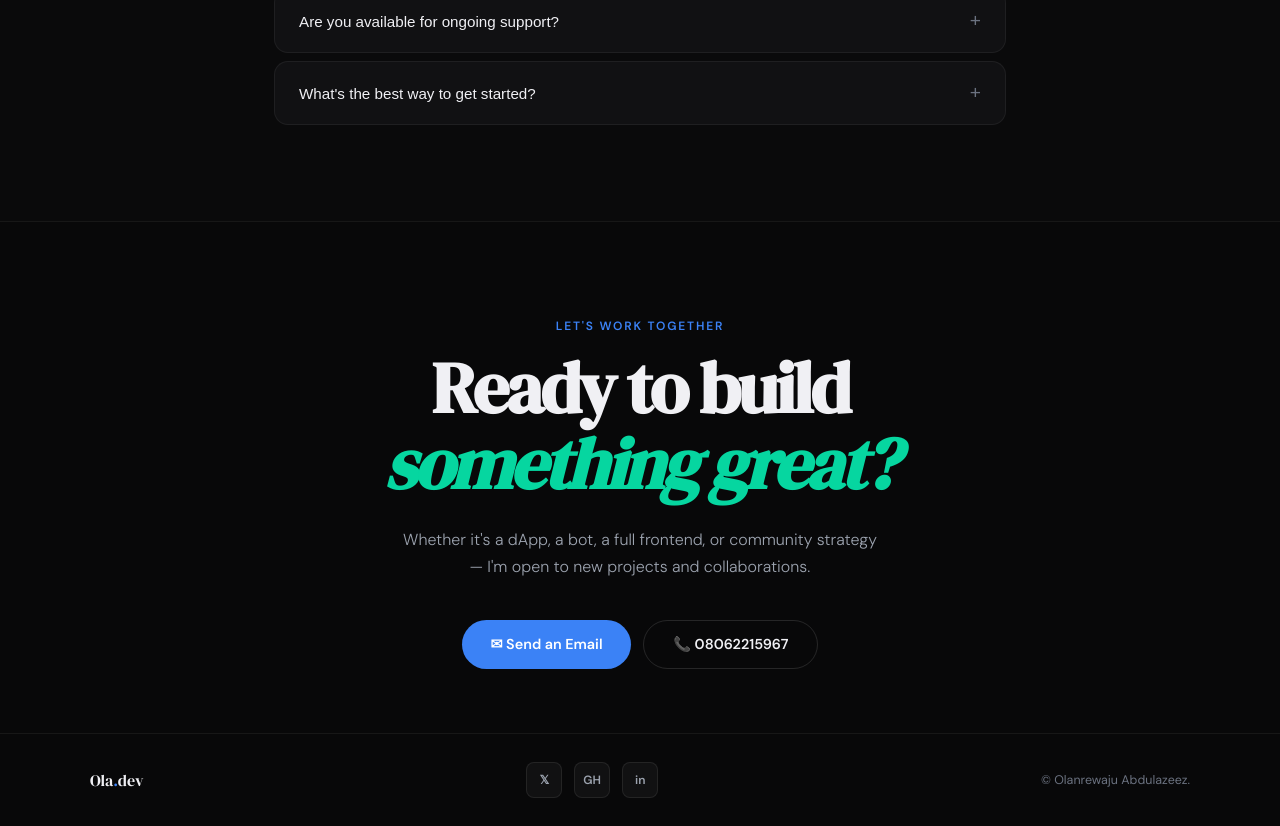
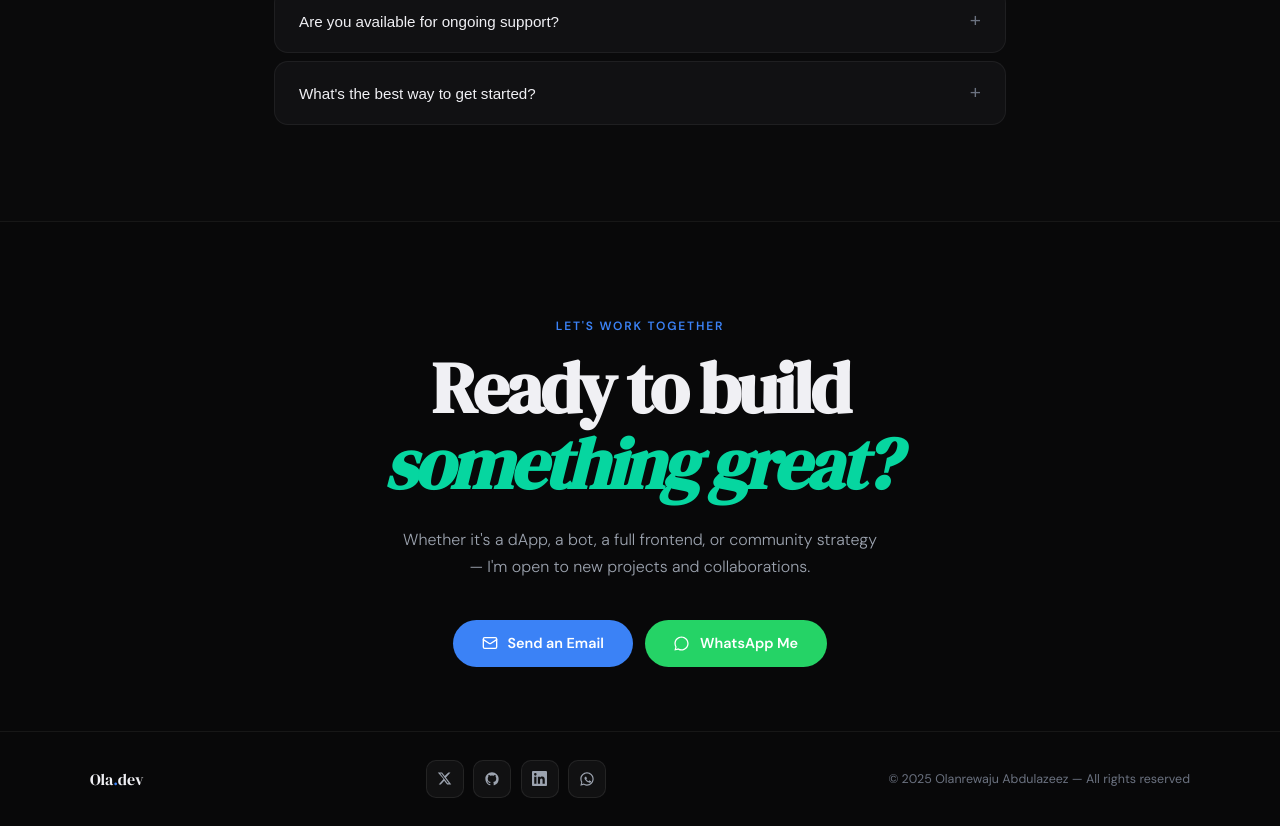
Before and after one commit to eazyholar/eazyholar-portfolio, a Next.js app: page / in a window 1280 px wide. Shown: the part 4918-5744 px from the top of the page. Built offline with nearby package versions, Linux system fonts and the light colour scheme.

Commit message:
footer whatsapp button + proper social icons + linkedin link

```diff
--- a/app/components/Footer.tsx
+++ b/app/components/Footer.tsx
@@ -23,21 +23,38 @@ export default function Footer() {
           <p style={{ color: "#9ca3af", fontWeight: 300, fontSize: "1rem", lineHeight: 1.7, maxWidth: 480, margin: "0 auto 2.5rem" }}>
             Whether it's a dApp, a bot, a full frontend, or community strategy — I'm open to new projects and collaborations.
           </p>
+
           <div style={{ display: "flex", gap: "0.75rem", justifyContent: "center", flexWrap: "wrap" }}>
-            <a href="mailto:eazyholar2607@gmail.com"
-              style={{ display: "inline-flex", alignItems: "center", gap: "0.5rem", padding: "0.9rem 1.8rem", borderRadius: "999px", background: "#3b82f6", color: "#fff", fontWeight: 600, fontSize: "0.9rem", textDecoration: "none", transition: "all .2s" }}
+
+            {/* Email button */}
+            <a
+              href="mailto:eazyholar2607@gmail.com"
+              style={{ display: "inline-flex", alignItems: "center", gap: "0.6rem", padding: "0.9rem 1.8rem", borderRadius: "999px", background: "#3b82f6", color: "#fff", fontWeight: 600, fontSize: "0.9rem", textDecoration: "none", transition: "all .2s" }}
               onMouseEnter={e => { (e.currentTarget as HTMLElement).style.background = "#2563eb"; (e.currentTarget as HTMLElement).style.transform = "translateY(-2px)"; }}
               onMouseLeave={e => { (e.currentTarget as HTMLElement).style.background = "#3b82f6"; (e.currentTarget as HTMLElement).style.transform = ""; }}
             >
-              ✉ Send an Email
+              <svg width="16" height="16" viewBox="0 0 24 24" fill="none" stroke="currentColor" strokeWidth="2" strokeLinecap="round" strokeLinejoin="round">
+                <rect width="20" height="16" x="2" y="4" rx="2"/><path d="m22 7-8.97 5.7a1.94 1.94 0 0 1-2.06 0L2 7"/>
+              </svg>
+              Send an Email
             </a>
-            <a href="tel:+2348062215967"
-              style={{ display: "inline-flex", alignItems: "center", gap: "0.5rem", padding: "0.9rem 1.8rem", borderRadius: "999px", background: "transparent", color: "#f0f0f4", border: "1px solid rgba(255,255,255,0.12)", fontWeight: 600, fontSize: "0.9rem", textDecoration: "none", transition: "all .2s" }}
-              onMouseEnter={e => { (e.currentTarget as HTMLElement).style.background = "rgba(255,255,255,0.05)"; (e.currentTarget as HTMLElement).style.transform = "translateY(-2px)"; }}
-              onMouseLeave={e => { (e.currentTarget as HTMLElement).style.background = "transparent"; (e.currentTarget as HTMLElement).style.transform = ""; }}
+
+            {/* WhatsApp button */}
+            <a
+              href="https://wa.me/2348062215967"
+              target="_blank"
+              rel="noreferrer"
+              style={{ display: "inline-flex", alignItems: "center", gap: "0.6rem", padding: "0.9rem 1.8rem", borderRadius: "999px", background: "#25D366", color: "#fff", fontWeight: 600, fontSize: "0.9rem", textDecoration: "none", transition: "all .2s" }}
+              onMouseEnter={e => { (e.currentTarget as HTMLElement).style.background = "#1ebe57"; (e.currentTarget as HTMLElement).style.transform = "translateY(-2px)"; }}
+              onMouseLeave={e => { (e.currentTarget as HTMLElement).style.background = "#25D366"; (e.currentTarget as HTMLElement).style.transform = ""; }}
             >
-              📞 08062215967
+              {/* WhatsApp SVG icon */}
+              <svg width="17" height="17" viewBox="0 0 32 32" fill="currentColor">
+                <path d="M16.003 2.667C8.639 2.667 2.667 8.638 2.667 16c0 2.361.638 4.573 1.749 6.484L2.667 29.333l7.099-1.716A13.29 13.29 0 0 0 16.003 29.333C23.365 29.333 29.333 23.362 29.333 16S23.365 2.667 16.003 2.667zm0 2.4c5.99 0 10.93 4.94 10.93 10.933S22 26.933 16.003 26.933a10.9 10.9 0 0 1-5.636-1.566l-.402-.243-4.214 1.018.998-4.075-.265-.418A10.886 10.886 0 0 1 5.07 16c0-5.993 4.94-10.933 10.933-10.933zm-3.e 6.2c-.213 0-.559.08-.852.398-.293.317-1.12 1.094-1.12 2.668s1.147 3.095 1.307 3.31c.16.214 2.24 3.57 5.52 4.862 2.72 1.073 3.28.86 3.87.806.59-.054 1.907-.78 2.174-1.533.267-.753.267-1.4.187-1.533-.08-.133-.293-.213-.614-.373s-1.907-.94-2.2-1.047c-.294-.106-.507-.16-.72.16-.213.32-.827 1.047-.987 1.26-.16.213-.32.24-.614.08-.293-.16-1.24-.457-2.36-1.457-.873-.78-1.46-1.74-1.633-2.034-.173-.293-.018-.452.13-.598.133-.133.293-.347.44-.52.146-.174.2-.294.3-.507.1-.213.053-.4-.027-.56-.08-.16-.7-1.733-.973-2.373-.253-.6-.52-.52-.72-.53-.187-.007-.4-.01-.614-.01z"/>
+              </svg>
+              WhatsApp Me
             </a>
+
           </div>
         </motion.div>
       </div>
@@ -45,30 +62,68 @@ export default function Footer() {
       {/* Bottom bar */}
       <div style={{ borderTop: "1px solid rgba(255,255,255,0.06)", padding: "1.75rem 1.5rem" }}>
         <div style={{ maxWidth: 1100, margin: "0 auto", display: "flex", alignItems: "center", justifyContent: "space-between", flexWrap: "wrap", gap: "1rem" }}>
+
           <div style={{ fontFamily: "var(--font-serif)", fontSize: "1rem", color: "#f0f0f4" }}>
             Ola<span style={{ color: "#3b82f6" }}>.</span>dev
           </div>
 
           {/* Social links */}
-          <div style={{ display: "flex", gap: "0.75rem" }}>
-            {[
-              { label: "Twitter", href: "https://twitter.com/eazyholar", short: "𝕏" },
-              { label: "GitHub", href: "https://github.com/eazyholar", short: "GH" },
-              { label: "LinkedIn", href: "#", short: "in" },
-            ].map(s => (
-              <a key={s.label} href={s.href} target="_blank" rel="noreferrer"
-                style={{ width: 36, height: 36, borderRadius: 8, background: "rgba(255,255,255,0.04)", border: "1px solid rgba(255,255,255,0.08)", display: "flex", alignItems: "center", justifyContent: "center", fontSize: "0.75rem", fontWeight: 700, color: "#9ca3af", textDecoration: "none", transition: "all .2s" }}
-                onMouseEnter={e => { (e.currentTarget as HTMLElement).style.background = "rgba(59,130,246,0.12)"; (e.currentTarget as HTMLElement).style.color = "#3b82f6"; (e.currentTarget as HTMLElement).style.borderColor = "rgba(59,130,246,0.3)"; }}
-                onMouseLeave={e => { (e.currentTarget as HTMLElement).style.background = "rgba(255,255,255,0.04)"; (e.currentTarget as HTMLElement).style.color = "#9ca3af"; (e.currentTarget as HTMLElement).style.borderColor = "rgba(255,255,255,0.08)"; }}
-              >
-                {s.short}
-              </a>
-            ))}
+          <div style={{ display: "flex", gap: "0.6rem", alignItems: "center" }}>
+
+            {/* Twitter / X */}
+            <a href="https://twitter.com/eazyholar" target="_blank" rel="noreferrer"
+              title="Twitter / X"
+              style={{ width: 38, height: 38, borderRadius: 10, background: "rgba(255,255,255,0.04)", border: "1px solid rgba(255,255,255,0.08)", display: "flex", alignItems: "center", justifyContent: "center", color: "#9ca3af", textDecoration: "none", transition: "all .2s" }}
+              onMouseEnter={e => { (e.currentTarget as HTMLElement).style.background = "rgba(255,255,255,0.1)"; (e.currentTarget as HTMLElement).style.color = "#f0f0f4"; (e.currentTarget as HTMLElement).style.borderColor = "rgba(255,255,255,0.2)"; }}
+              onMouseLeave={e => { (e.currentTarget as HTMLElement).style.background = "rgba(255,255,255,0.04)"; (e.currentTarget as HTMLElement).style.color = "#9ca3af"; (e.currentTarget as HTMLElement).style.borderColor = "rgba(255,255,255,0.08)"; }}
+            >
+              <svg width="15" height="15" viewBox="0 0 24 24" fill="currentColor">
+                <path d="M18.244 2.25h3.308l-7.227 8.26 8.502 11.24H16.17l-4.714-6.231-5.401 6.231H2.744l7.73-8.835L1.254 2.25H8.08l4.253 5.622 5.91-5.622zm-1.161 17.52h1.833L7.084 4.126H5.117z"/>
+              </svg>
+            </a>
+
+            {/* GitHub */}
+            <a href="https://github.com/eazyholar" target="_blank" rel="noreferrer"
+              title="GitHub"
+              style={{ width: 38, height: 38, borderRadius: 10, background: "rgba(255,255,255,0.04)", border: "1px solid rgba(255,255,255,0.08)", display: "flex", alignItems: "center", justifyContent: "center", color: "#9ca3af", textDecoration: "none", transition: "all .2s" }}
+              onMouseEnter={e => { (e.currentTarget as HTMLElement).style.background = "rgba(255,255,255,0.1)"; (e.currentTarget as HTMLElement).style.color = "#f0f0f4"; (e.currentTarget as HTMLElement).style.borderColor = "rgba(255,255,255,0.2)"; }}
+              onMouseLeave={e => { (e.currentTarget as HTMLElement).style.background = "rgba(255,255,255,0.04)"; (e.currentTarget as HTMLElement).style.color = "#9ca3af"; (e.currentTarget as HTMLElement).style.borderColor = "rgba(255,255,255,0.08)"; }}
+            >
+              <svg width="16" height="16" viewBox="0 0 24 24" fill="currentColor">
+                <path d="M12 2C6.477 2 2 6.484 2 12.017c0 4.425 2.865 8.18 6.839 9.504.5.092.682-.217.682-.483 0-.237-.008-.868-.013-1.703-2.782.605-3.369-1.343-3.369-1.343-.454-1.158-1.11-1.466-1.11-1.466-.908-.62.069-.608.069-.608 1.003.07 1.531 1.032 1.531 1.032.892 1.53 2.341 1.088 2.91.832.092-.647.35-1.088.636-1.338-2.22-.253-4.555-1.113-4.555-4.951 0-1.093.39-1.988 1.029-2.688-.103-.253-.446-1.272.098-2.65 0 0 .84-.27 2.75 1.026A9.564 9.564 0 0 1 12 6.844a9.59 9.59 0 0 1 2.504.337c1.909-1.296 2.747-1.027 2.747-1.027.546 1.379.202 2.398.1 2.651.64.7 1.028 1.595 1.028 2.688 0 3.848-2.339 4.695-4.566 4.943.359.309.678.92.678 1.855 0 1.338-.012 2.419-.012 2.747 0 .268.18.58.688.482A10.02 10.02 0 0 0 22 12.017C22 6.484 17.522 2 12 2z"/>
+              </svg>
+            </a>
+
+            {/* LinkedIn */}
+            <a href="https://ng.linkedin.com/in/abdulazeez-olanrewaju-8ba81819b" target="_blank" rel="noreferrer"
+              title="LinkedIn"
+              style={{ width: 38, height: 38, borderRadius: 10, background: "rgba(255,255,255,0.04)", border: "1px solid rgba(255,255,255,0.08)", display: "flex", alignItems: "center", justifyContent: "center", color: "#9ca3af", textDecoration: "none", transition: "all .2s" }}
+              onMouseEnter={e => { (e.currentTarget as HTMLElement).style.background = "rgba(10,102,194,0.15)"; (e.currentTarget as HTMLElement).style.color = "#0a66c2"; (e.currentTarget as HTMLElement).style.borderColor = "rgba(10,102,194,0.4)"; }}
+              onMouseLeave={e => { (e.currentTarget as HTMLElement).style.background = "rgba(255,255,255,0.04)"; (e.currentTarget as HTMLElement).style.color = "#9ca3af"; (e.currentTarget as HTMLElement).style.borderColor = "rgba(255,255,255,0.08)"; }}
+            >
+              <svg width="15" height="15" viewBox="0 0 24 24" fill="currentColor">
+                <path d="M20.447 20.452h-3.554v-5.569c0-1.328-.027-3.037-1.852-3.037-1.853 0-2.136 1.445-2.136 2.939v5.667H9.351V9h3.414v1.561h.046c.477-.9 1.637-1.85 3.37-1.85 3.601 0 4.267 2.37 4.267 5.455v6.286zM5.337 7.433a2.062 2.062 0 0 1-2.063-2.065 2.064 2.064 0 1 1 2.063 2.065zm1.782 13.019H3.555V9h3.564v11.452zM22.225 0H1.771C.792 0 0 .774 0 1.729v20.542C0 23.227.792 24 1.771 24h20.451C23.2 24 24 23.227 24 22.271V1.729C24 .774 23.2 0 22.222 0h.003z"/>
+              </svg>
+            </a>
+
+            {/* WhatsApp */}
+            <a href="https://wa.me/2348062215967" target="_blank" rel="noreferrer"
+              title="WhatsApp"
+              style={{ width: 38, height: 38, borderRadius: 10, background: "rgba(255,255,255,0.04)", border: "1px solid rgba(255,255,255,0.08)", display: "flex", alignItems: "center", justifyContent: "center", color: "#9ca3af", textDecoration: "none", transition: "all .2s" }}
+              onMouseEnter={e => { (e.currentTarget as HTMLElement).style.background = "rgba(37,211,102,0.12)"; (e.currentTarget as HTMLElement).style.color = "#25D366"; (e.currentTarget as HTMLElement).style.borderColor = "rgba(37,211,102,0.35)"; }}
+              onMouseLeave={e => { (e.currentTarget as HTMLElement).style.background = "rgba(255,255,255,0.04)"; (e.currentTarget as HTMLElement).style.color = "#9ca3af"; (e.currentTarget as HTMLElement).style.borderColor = "rgba(255,255,255,0.08)"; }}
+            >
+              <svg width="16" height="16" viewBox="0 0 32 32" fill="currentColor">
+                <path d="M16.003 2.667C8.639 2.667 2.667 8.638 2.667 16c0 2.361.638 4.573 1.749 6.484L2.667 29.333l7.099-1.716A13.29 13.29 0 0 0 16.003 29.333C23.365 29.333 29.333 23.362 29.333 16S23.365 2.667 16.003 2.667zm0 2.4c5.99 0 10.93 4.94 10.93 10.933S22 26.933 16.003 26.933a10.9 10.9 0 0 1-5.636-1.566l-.402-.243-4.214 1.018.998-4.075-.265-.418A10.886 10.886 0 0 1 5.07 16c0-5.993 4.94-10.933 10.933-10.933zm-3 6.2c-.213 0-.559.08-.852.398-.293.317-1.12 1.094-1.12 2.668s1.147 3.095 1.307 3.31c.16.214 2.24 3.57 5.52 4.862 2.72 1.073 3.28.86 3.87.806.59-.054 1.907-.78 2.174-1.533.267-.753.267-1.4.187-1.533-.08-.133-.293-.213-.614-.373s-1.907-.94-2.2-1.047c-.294-.106-.507-.16-.72.16-.213.32-.827 1.047-.987 1.26-.16.213-.32.24-.614.08-.293-.16-1.24-.457-2.36-1.457-.873-.78-1.46-1.74-1.633-2.034-.173-.293-.018-.452.13-.598.133-.133.293-.347.44-.52.146-.174.2-.294.3-.507.1-.213.053-.4-.027-.56-.08-.16-.7-1.733-.973-2.373-.253-.6-.52-.52-.72-.53-.187-.007-.4-.01-.614-.01z"/>
+              </svg>
+            </a>
+
           </div>
 
           <div style={{ color: "#6b7280", fontSize: "0.78rem" }}>
-            © Olanrewaju Abdulazeez.
+            © 2025 Olanrewaju Abdulazeez — All rights reserved
           </div>
+
         </div>
       </div>
     </footer>
--- a/app/components/Hero.tsx
+++ b/app/components/Hero.tsx
@@ -166,7 +166,7 @@ export default function Hero() {
             >
               View My Work →
             </a>
-            <a href="#contact"
+            <a href="https://wa.me/2348062215967"
               style={{ display: "inline-flex", alignItems: "center", gap: "0.5rem", padding: "0.85rem 1.75rem", borderRadius: "999px", background: "transparent", color: "#f0f0f4", border: "1px solid rgba(255,255,255,0.12)", fontWeight: 600, fontSize: "0.9rem", textDecoration: "none", transition: "all .2s" }}
               onMouseEnter={e => { (e.currentTarget as HTMLElement).style.background = "rgba(255,255,255,0.05)"; (e.currentTarget as HTMLElement).style.transform = "translateY(-2px)"; }}
               onMouseLeave={e => { (e.currentTarget as HTMLElement).style.background = "transparent"; (e.currentTarget as HTMLElement).style.transform = ""; }}
```
